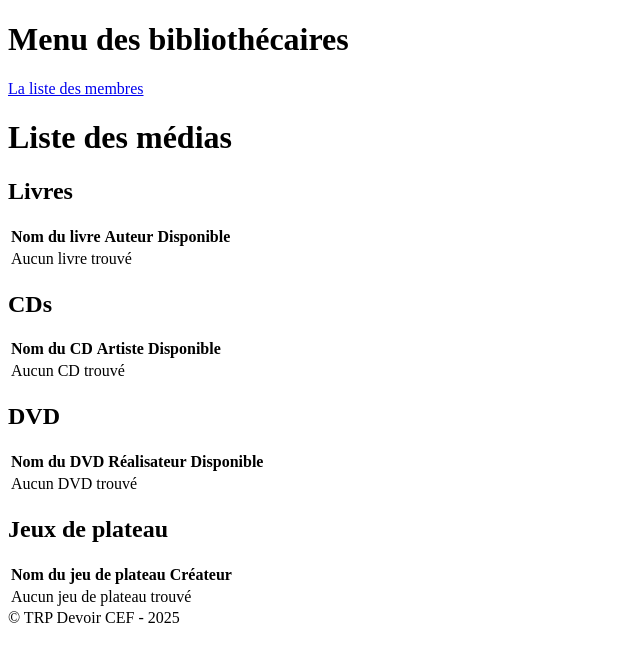
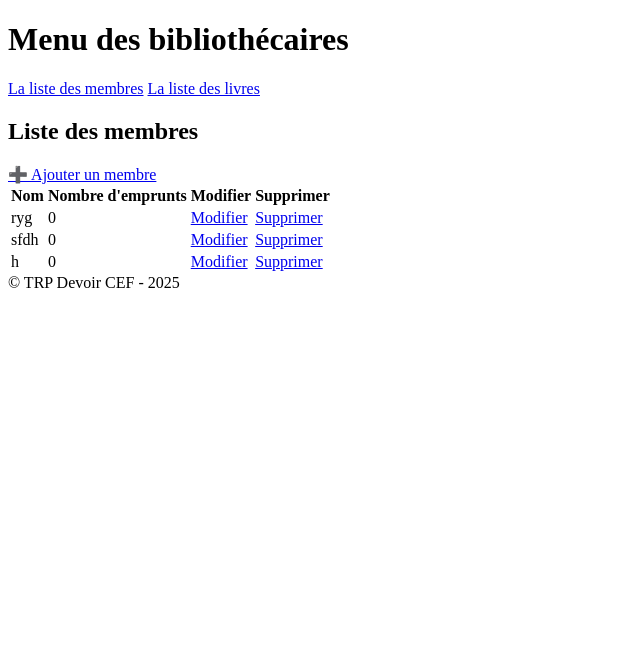
Before and after one commit to sttstania/mediatheque, a Django app: page / in a window 1280 px wide. Shown: the top 662 px of the page, without its empty margins (0-640 px from the left). Run offline with Django 5.2, Linux system fonts and the light colour scheme; data comes from the database, SQL or seed files in the repository; both versions use the stored data as it was after the commit; data that the repository does not hold is empty.

Commit message:
membres ok, supprimer membres a refaire

```diff
--- a/bibliothecaire/models.py
+++ b/bibliothecaire/models.py
@@ -1,8 +1,6 @@
 from datetime import timedelta, date
 
 from django.db import models
-from django import forms
-
 
 #--------------------------------------------
 #Modèle abstrait Media (base pour les médias)
@@ -49,7 +47,7 @@ class Media(models.Model):
         True si en retard, False sinon
         """
         if self.date_emprunt:
-            return (date.today() - self.date_emprunt) > timedelta(days=7)
+            return (date.today() - self.date_emprunt) >= timedelta(days=7)
         return False
 
 #--------------------------------------------
@@ -82,9 +80,10 @@ class JeuDePlateau(models.Model):
 #--------------------------------------------
 class Membre(models.Model):
     nom = models.CharField(max_length=100)
+    nombre_emprunts = models.PositiveIntegerField(default=0)
 
     def __str__(self):
-        return f"{self.nom}"
+        return self.nom
 
     def mettre_a_jour(self, nouveau_nom):
         self.nom = nouveau_nom
@@ -109,7 +108,7 @@ class Emprunteur(models.Model):
 
 
     @property
-    def medias(self) -> list[Media]:
+    def medias(self):
         """
         Propriété retournant la liste de tous les médias empruntés par cet emprunteur.
         Utilise `chain` pour concaténer les requêtes sans évaluer chaque QuerySet.
@@ -147,7 +146,6 @@ class Emprunteur(models.Model):
             Emprunt.objects.create(emprunteur=self, dvd=media)
         else:
             raise Exception("Type de média non empruntable")
-
         media.emprunter(self) # met à jour média
 
     def retourner_media(self, media):
@@ -188,6 +186,3 @@ class Emprunt(models.Model):
             self.cd.retourner()
         if self.dvd:
             self.dvd.retourner()
-
-class CreationMembre(forms.Form):
-    nom = forms.CharField(required=False)
--- a/bibliothecaire/templates/base.html
+++ b/bibliothecaire/templates/base.html
@@ -10,7 +10,8 @@
     <header>
         <h1>Menu des bibliothécaires</h1>
         <nav>
-            <a href="{% url 'liste_membres' %">La liste des membres</a>
+            <a href="{% url 'bibliothecaire:liste_membres' %}">La liste des membres</a>
+            <a href="{% url 'bibliothecaire:liste_livre' %}">La liste des livres</a>
 
         </nav>
     </header>
--- a/bibliothecaire/templates/liste_media.html
+++ b/bibliothecaire/templates/liste_media.html
@@ -43,7 +43,7 @@
         {% endfor %}
     </table>
 
-    <h2>DVD</h2>
+    <h2>DVDs</h2>
     <table>
         <tr>
             <th>Nom du DVD</th>
--- a/bibliothecaire/templates/liste_membres.html
+++ b/bibliothecaire/templates/liste_membres.html
@@ -1,10 +1,36 @@
-<!DOCTYPE html>
-<html lang="en">
-<head>
-    <meta charset="UTF-8">
-    <title>Title</title>
-</head>
-<body>
+{% extends "base.html" %}
 
-</body>
-</html>
+{% block title %}Liste des membres{% endblock %}
+
+{% block content %}
+<h2>Liste des membres</h2>
+
+<div>
+    <a href="{% url 'bibliothecaire:creation_membre' %}">➕ Ajouter un membre</a>
+</div>
+
+<table>
+    <tr>
+        <th>Nom</th>
+        <th>Nombre d'emprunts</th>
+        <th>Modifier</th>
+        <th>Supprimer</th>
+    </tr>
+    {% for membre in membres %}
+    <tr>
+        <td>{{ membre.nom }}</td>
+        <td>{{ membre.emprunts.count|default:0 }}</td>  {# Affiche le nombre d'emprunts  #}
+        <td>
+            <a href="{% url 'bibliothecaire:modifier_membre' membre.id %}">Modifier</a>
+        </td>
+        <td>
+            <a href="{% url 'bibliothecaire:supprimer_membre' membre.id %}">Supprimer</a>
+        </td>
+    </tr>
+    {% empty %}
+    <tr>
+        <td colspan="4">Aucun membre trouvé.</td>
+    </tr>
+    {% endfor %}
+</table>
+{% endblock %}
--- a/bibliothecaire/urls.py
+++ b/bibliothecaire/urls.py
@@ -3,8 +3,13 @@ from . import views
 
 app_name = 'bibliothecaire'
 urlpatterns = [
+    # Page d’accueil du bibliothécaire : liste des membres
+    path('', views.liste_membres, name='liste_membres'),
+    # Gestion des membres
+    path('creation_membre/', views.creation_membre, name='creation_membre'),
+    path('<int:membre_id>/modifier/', views.modifier_membre, name='modifier_membre'),
+    path('<int:membre_id>/supprimer/', views.supprimer_membre, name='supprimer_membre'),
+    # Liste des médias
     path('liste_media/', views.liste_media, name='liste_media'),
-    path('liste_membres/', views.liste_membres, name='liste_membres'),
-    #path('liste_livre', views.liste_livre, name='liste_livre'),
-    path('creation_membre/', views.creation_membre, name='creation_membre'),
+    path('liste_livre/', views.liste_livre, name='liste_livre'),
 ]
--- a/bibliothecaire/views.py
+++ b/bibliothecaire/views.py
@@ -1,7 +1,7 @@
-from django.shortcuts import render, redirect
+from django.shortcuts import render, redirect, get_object_or_404
 
-from bibliothecaire.models import CreationMembre, Membre, Livre, JeuDePlateau, CD, DVD
-
+from .models import Membre, Livre, JeuDePlateau, CD, DVD
+from .forms import CreationMembre
 
 
 
@@ -11,12 +11,28 @@ def creation_membre(request):
         if form.is_valid():
             nom = form.cleaned_data['nom']
             Membre.objects.create(nom=nom)
-            return redirect("liste_membres")
+            return redirect("bibliothecaire:liste_membres")
     else:
         form = CreationMembre()
     return render(request, "creation_membre.html", {"form": form})
 
+def modifier_membre(request, membre_id):
+    membre = get_object_or_404(Membre, id=membre_id)
+    if request.method == "POST":
+        form = CreationMembre(request.POST, instance=membre)
+        if form.is_valid():
+            form.save()
+            return redirect("bibliothecaire:liste_membres")
+    else:
+        form = CreationMembre(instance=membre)
+    return render(request, "modifier_membre.html", {"form": form, "membre": membre})
 
+def supprimer_membre(request):
+        membre = get_object_or_404(Membre, id=membre_id)
+        if request.method == "POST":
+            membre.delete()
+            return redirect("bibliothecaire:liste_membres")
+        return render(request, "supprimer_membre.html", {"membre": membre})
 
 def liste_membres(request):
     membre = Membre.objects.all()
@@ -32,3 +48,7 @@ def liste_media(request):
         'liste_media.html',
         {'livres': livres, 'cds': cds,'dvds': dvds,'jeux': jeux},
     )
+
+def liste_livre(request):
+    livres = Livre.objects.all()
+    return render(request, 'liste_livre.html', {'livres': livres})
--- a/mediatheque/urls.py
+++ b/mediatheque/urls.py
@@ -16,11 +16,12 @@ Including another URLconf
 """
 from django.contrib import admin
 from django.urls import path, include
-from bibliothecaire import views as biblio_views
+
 
 
 urlpatterns = [
     path('admin/', admin.site.urls),
-    path('', biblio_views.liste_media, name='home'),
+    path('', include('bibliothecaire.urls')),
     path('membre/', include('membre.urls')),
+
 ]
```
Also changed, not shown: bibliothecaire/forms.py (added, +9 -0 lines), bibliothecaire/templates/creation_membre.html (+19 -0 lines), bibliothecaire/templates/liste_livre.html (+23 -9 lines), bibliothecaire/templates/modifier_membre.html (added, +17 -0 lines), bibliothecaire/templates/supprimer_membre.html (added, +13 -0 lines), bibliothecaire/migrations/0002_membre_nombre_emprunts.py (added), db.sqlite3.
